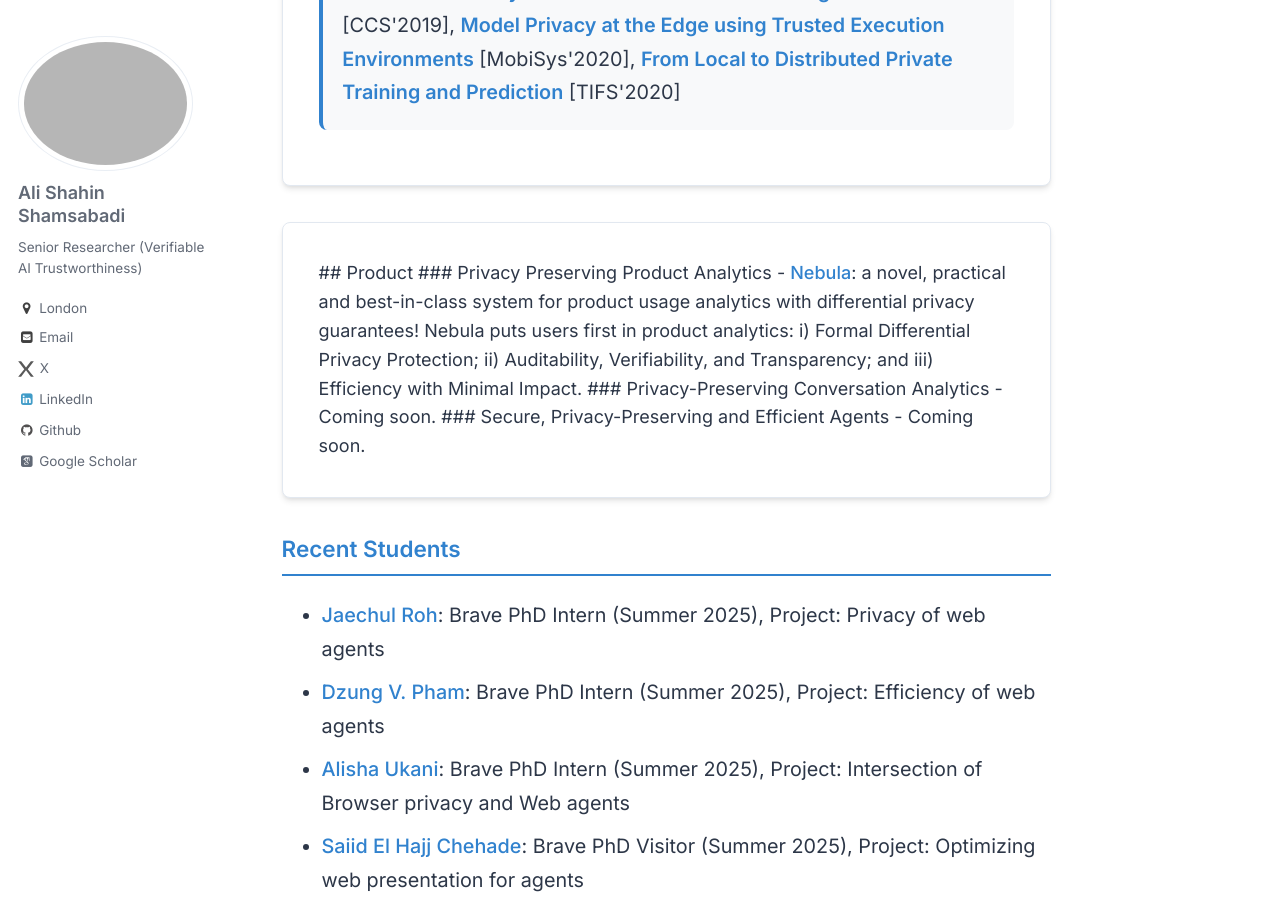
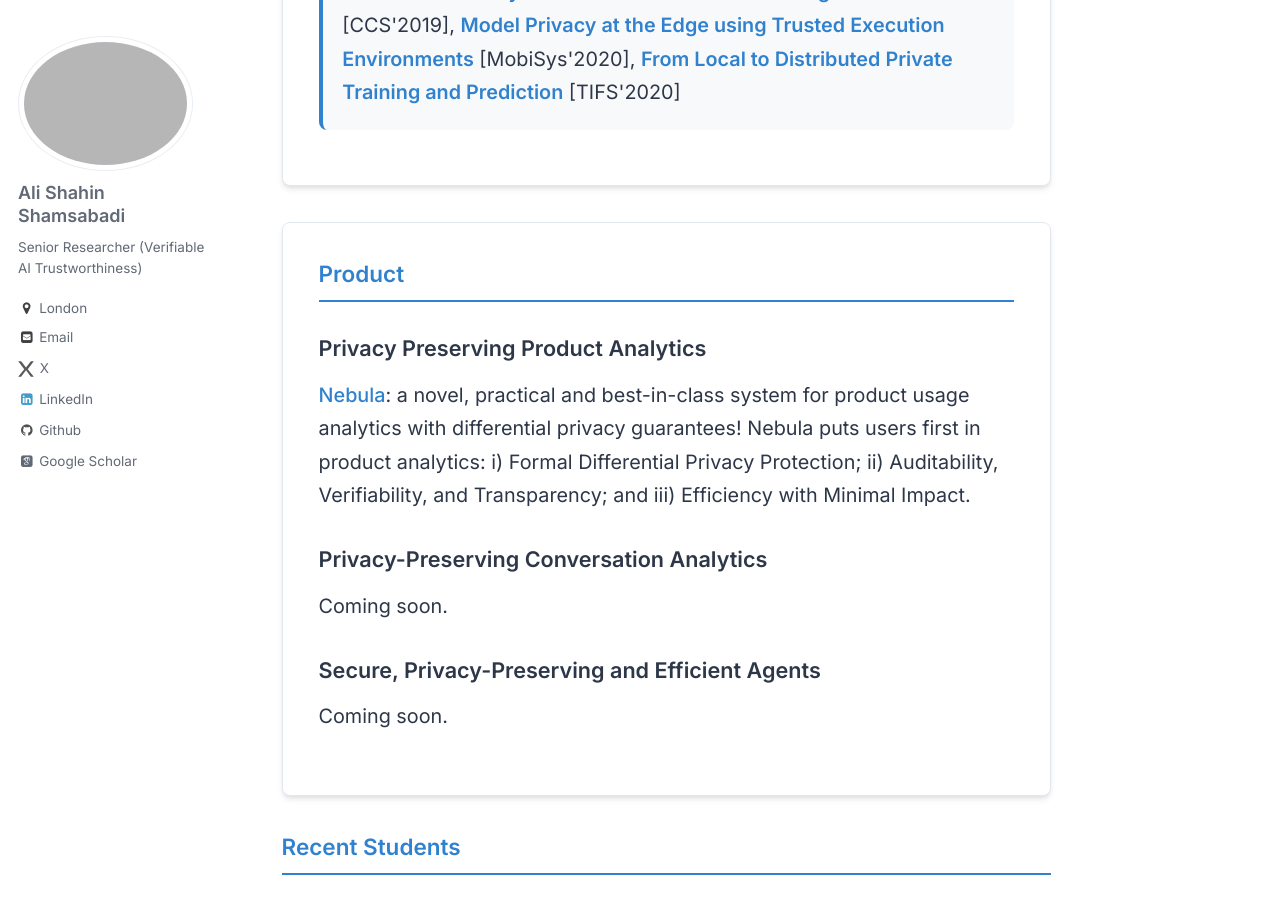
Before and after one commit to AliShahin/AliShahin.github.io, a Jekyll site: the page built from _pages/about.md, in a window 1280 px wide and 900 px high, scrolled down 2645 px. Built offline with Jekyll 4.4.1, drawn with Linux system fonts in a browser that asks for light colours; some web fonts are replaced.

```diff
--- a/_pages/about.md
+++ b/_pages/about.md
@@ -97,17 +97,16 @@ My research initiates a fundamental question:
 
 
 <div class="research-section">
+<h2>Product</h2>
 
-## Product
+<h3>Privacy Preserving Product Analytics</h3>
+<p><a href="https://brave.com/blog/nebula/">Nebula</a>: a novel, practical and best-in-class system for product usage analytics with differential privacy guarantees! Nebula puts users first in product analytics: i) Formal Differential Privacy Protection; ii) Auditability, Verifiability, and Transparency; and iii) Efficiency with Minimal Impact.</p>
 
-### Privacy Preserving Product Analytics
-- <a href="https://brave.com/blog/nebula/">Nebula</a>: a novel, practical and best-in-class system for product usage analytics with differential privacy guarantees! Nebula puts users first in product analytics: i) Formal Differential Privacy Protection; ii) Auditability, Verifiability, and Transparency; and iii) Efficiency with Minimal Impact.
+<h3>Privacy-Preserving Conversation Analytics</h3>
+<p>Coming soon.</p>
 
-### Privacy-Preserving Conversation Analytics
-- Coming soon.
-
-### Secure, Privacy-Preserving and Efficient Agents
-- Coming soon.
+<h3>Secure, Privacy-Preserving and Efficient Agents</h3>
+<p>Coming soon.</p>
 
 </div>
 
```
